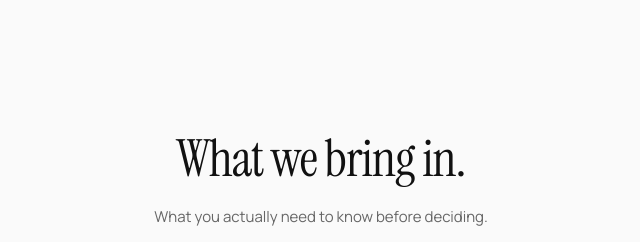
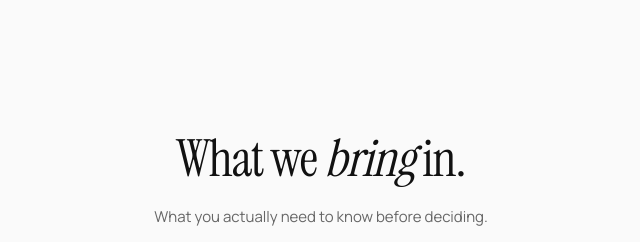
Before and after one commit to pagerstudio/pagerstudio, a Next.js app: page / in a window 1280 px wide. Shown: the part 9560-9802 px from the top of the page, without its empty margins (319-959 px from the left). Built offline with nearby package versions, Linux system fonts and the light colour scheme.

Commit message:
style: italicize 'bring' in What we bring in

```diff
--- a/components/WhyPagerStudio.tsx
+++ b/components/WhyPagerStudio.tsx
@@ -23,7 +23,7 @@ export default function WhyPagerStudio() {
             viewport={{ once: true, amount: 0.1 }}
             transition={{ duration: 0.7, ease: EASE }}
           >
-            What we bring in.
+            What we <span className="font-serif italic">bring</span> in.
           </motion.h2>
           <motion.p
             className="text-body-sm text-ps-muted mt-5 max-w-[460px] mx-auto"
```
